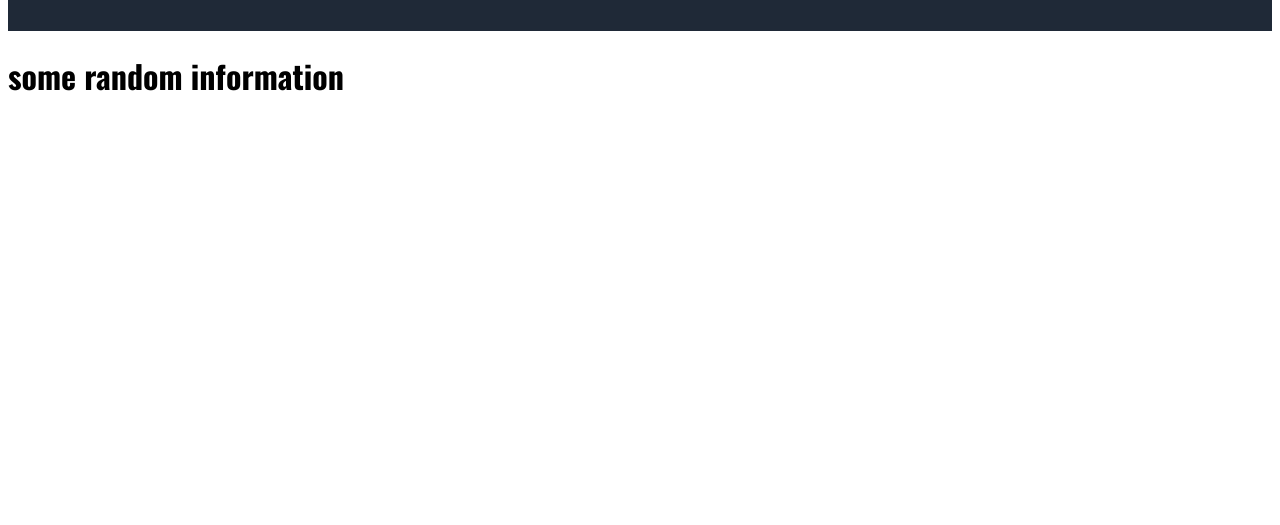
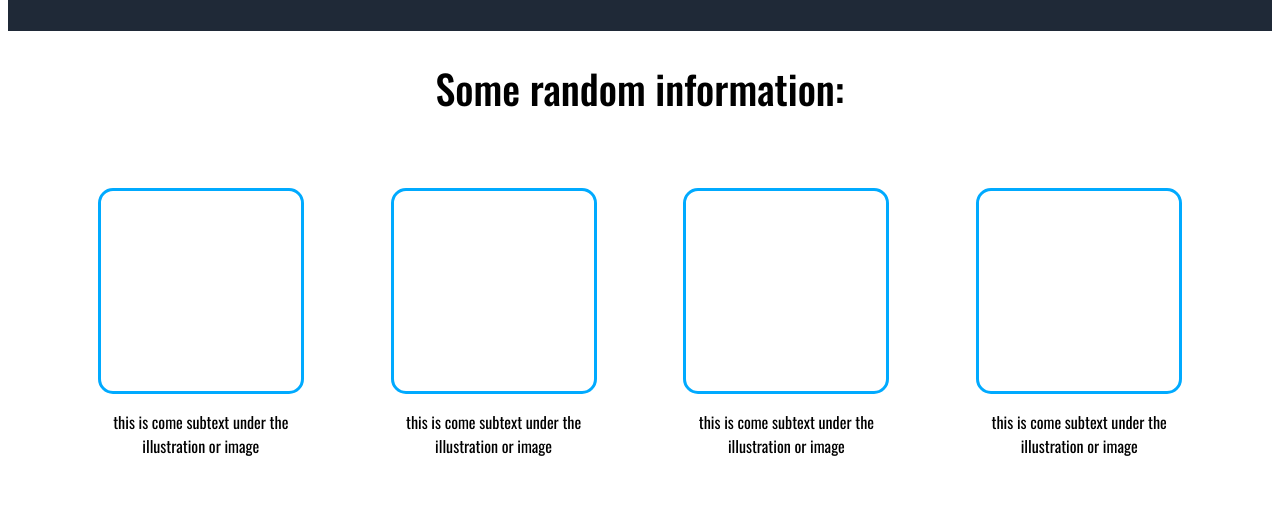
Before and after one commit to kaynan45/Landing-page, a plain HTML site: page index.html in a window 1280 px wide. Shown: the part 427-952 px from the top of the page. Drawn offline with nearby package versions, Linux system fonts and the light colour scheme.

Commit message:
Finished the information  area of the site

```diff
--- a/index.html
+++ b/index.html
@@ -31,7 +31,33 @@
         />
       </div>
       <div class="information-area">
-        <h1>some random information</h1>
+        <h1 class="information-title">Some random information:</h1>
+        <div class="all-blue-boxes">
+          <div class="box-and-text">
+            <div class="blue-box"></div>
+            <p class="box-subtext">
+              this is come subtext under the illustration or image
+            </p>
+          </div>
+          <div class="box-and-text">
+            <div class="blue-box"></div>
+            <p class="box-subtext">
+              this is come subtext under the illustration or image
+            </p>
+          </div>
+          <div class="box-and-text">
+            <div class="blue-box"></div>
+            <p class="box-subtext">
+              this is come subtext under the illustration or image
+            </p>
+          </div>
+          <div class="box-and-text">
+            <div class="blue-box"></div>
+            <p class="box-subtext">
+              this is come subtext under the illustration or image
+            </p>
+          </div>
+        </div>
       </div>
       <div class="footer-area">call to action!is time!</div>
     </div>
--- a/style.css
+++ b/style.css
@@ -7,7 +7,6 @@
   flex-direction: column;
   align-items: stretch;
 }
-
 
 .header-area {
   background-color: #1f2937;
@@ -52,10 +51,10 @@
   cursor: pointer;
 }
 
-.guitar-image{
-    width: 500px;
-    height: auto;
-    border: solid white;
+.guitar-image {
+  width: 500px;
+  height: auto;
+  border: solid white;
 }
 
 .information-area {
@@ -63,6 +62,40 @@
   height: 200px;
   width: auto;
   flex-basis: 600px;
+  display: flex;
+  flex-direction: column;
+}
+.information-title {
+  align-items: center;
+  justify-content: center;
+  display: flex;
+  margin-bottom: 70px;
+  font-size: 40px;
+  font-weight: 500;
+}
+.all-blue-boxes {
+  display: flex;
+  justify-content: center;
+  justify-content: space-evenly;
+}
+
+.box-and-text {
+  justify-content: center;
+  align-items: center;
+  display: flex;
+  flex-direction: column;
+  width: 200px;
+}
+
+.box-subtext{
+text-align: center;
+}
+
+.blue-box {
+  width: 200px;
+  height: 200px;
+  border: solid rgb(0, 170, 255);
+  border-radius: 15px;
 }
 
 .footer-area {
```
